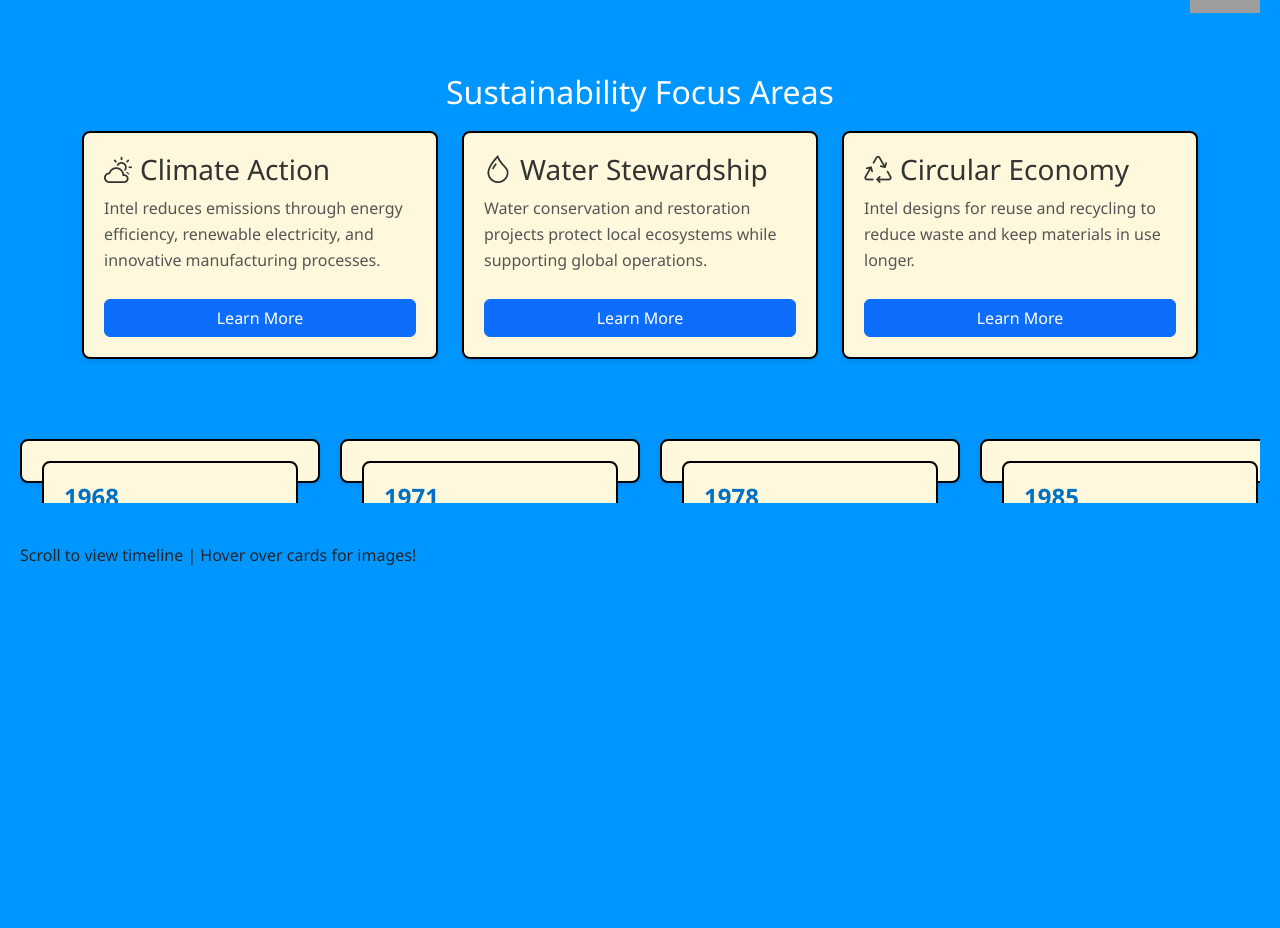
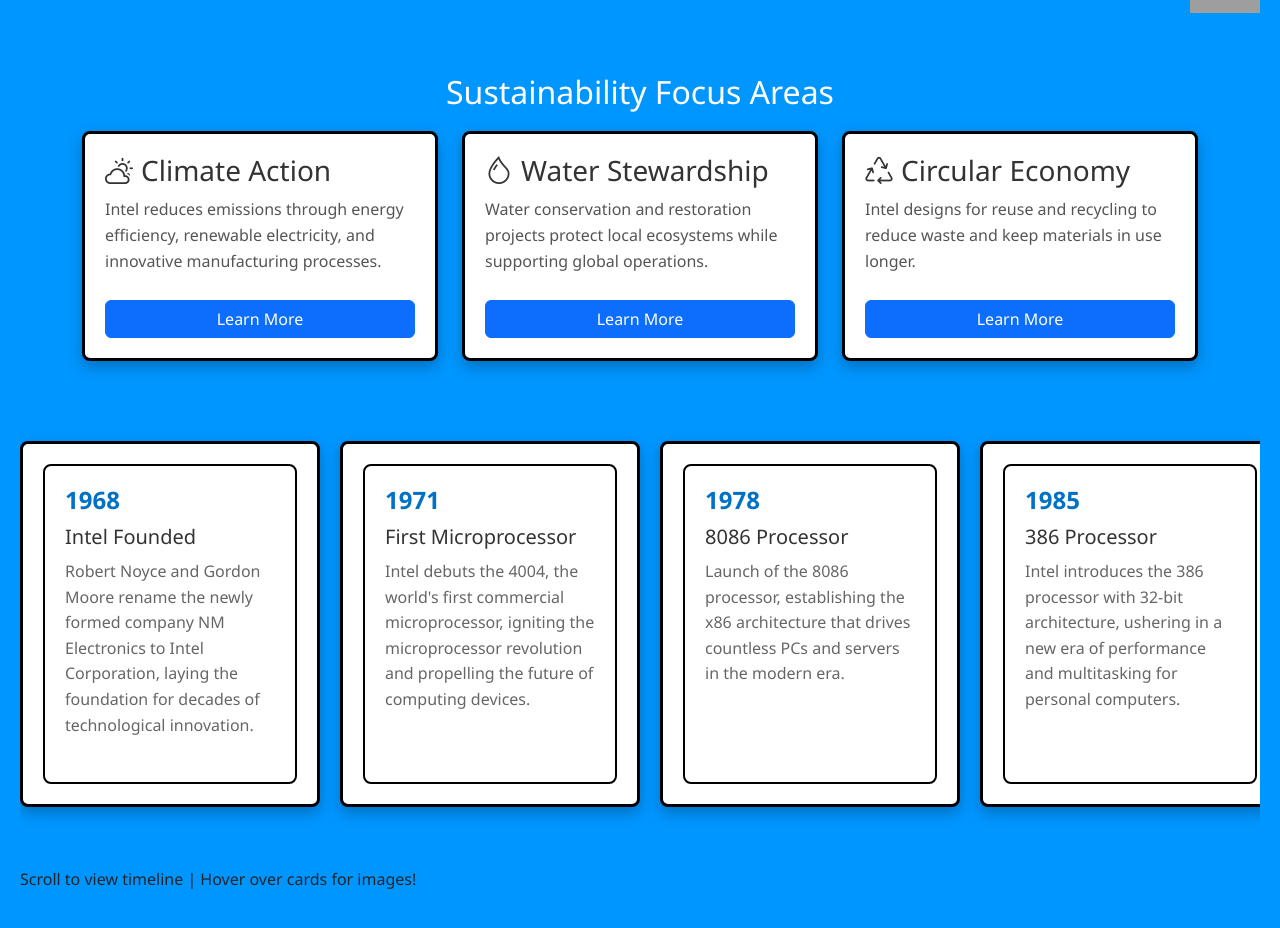
Before and after one commit to AjGrand/Intel_PII, a plain HTML site: page index.html in a window 1280 px wide. Shown: the part 1506-2434 px from the top of the page. Before the commit the page ends 2111 px from the top, so only its background shows below. Drawn offline with nearby package versions, Linux system fonts and the light colour scheme; grey boxes are pictures that could not be loaded.

Commit message:
Update style.css

```diff
--- a/style.css
+++ b/style.css
@@ -43,11 +43,11 @@ header p {
 }
 
 .three-column-card {
-  background-color: #FFF8DC; /* Cream color */
-  border: 2px solid black;
+  background-color: #ffffff; /* Brighter background for contrast */
+  border: 3px solid #000000; /* Thicker border for visibility */
   border-radius: 8px;
   padding: 20px;
-  box-shadow: 0 2px 5px rgba(0, 0, 0, 0.1);
+  box-shadow: 0 6px 14px rgba(0, 0, 0, 0.25);
 }
 
 .three-column-card h3 {
@@ -89,8 +89,10 @@ header p {
   display: flex; /* Place cards in a row */
   gap: 20px; /* Space between cards */
   overflow-x: auto; /* Enable horizontal scroll */
-  overflow-y: hidden;
+  overflow-y: visible; /* Prevent cards/shadows from getting clipped */
   scroll-snap-type: x mandatory; /* Smooth snapping between cards */
+  flex-wrap: nowrap; /* Keep cards in one row */
+  -webkit-overflow-scrolling: touch; /* Smooth scroll on mobile */
 }
 
 /* RTL: start the row from the right */
@@ -123,11 +125,11 @@ header p {
 .timeline-item {
   position: relative;
   margin-bottom: 0; /* No vertical spacing in horizontal layout */
-  background-color: #FFF8DC; /* Cream color */
+  background-color: #ffffff; /* Brighter background for contrast */
   padding: 20px;
   border-radius: 8px;
-  box-shadow: 0 2px 5px rgba(0, 0, 0, 0.1);
-  border: 2px solid black; /* Black border around all cards */
+  box-shadow: 0 6px 14px rgba(0, 0, 0, 0.25);
+  border: 3px solid #000000; /* Thicker black border */
   min-width: 260px; /* Keep cards readable */
   max-width: 320px;
   scroll-snap-align: start; /* Snap each card into view */
@@ -174,12 +176,14 @@ header p {
 /* Flip card styles for interactive card 1 */
 .timeline-item-flip {
   perspective: 1000px; /* 3D perspective for flip effect */
+  min-height: 320px; /* Ensure the card has visible height */
 }
 
 .flip-card-inner {
   position: relative;
   width: 100%;
   height: 100%;
+  min-height: 320px; /* Match the visible card height */
   transition: transform 0.6s; /* Smooth flip animation */
   transform-style: preserve-3d; /* Enable 3D transformations */
 }
@@ -218,6 +222,7 @@ header p {
 .flip-card-back {
   position: absolute;
   width: 100%;
+  height: 100%;
   min-height: 200px;
   backface-visibility: hidden; /* Hide the back when showing front */
   border-radius: 8px;
@@ -226,13 +231,13 @@ header p {
 
 /* Front face styling */
 .flip-card-front {
-  background-color: #FFF8DC; /* Cream color */
+  background-color: #ffffff; /* Brighter background for contrast */
   padding: 20px;
 }
 
 /* Back face styling - rotated 180 degrees initially */
 .flip-card-back {
-  background-color: #FFF8DC; /* Cream color */
+  background-color: #ffffff; /* Brighter background for contrast */
   transform: rotateY(180deg);
   display: flex;
   align-items: center;
```
